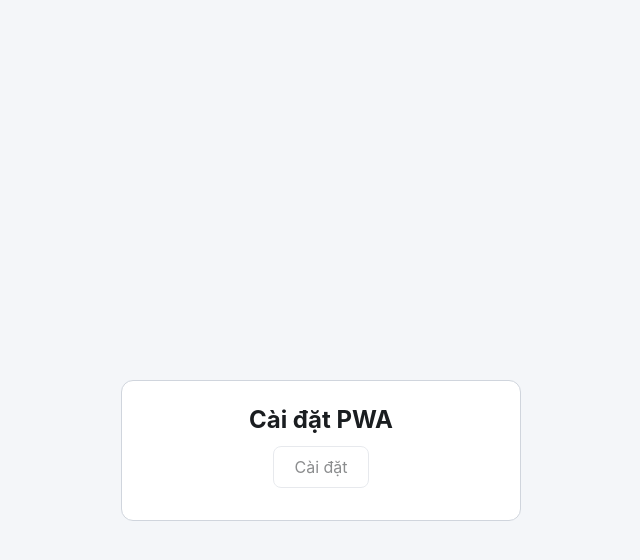
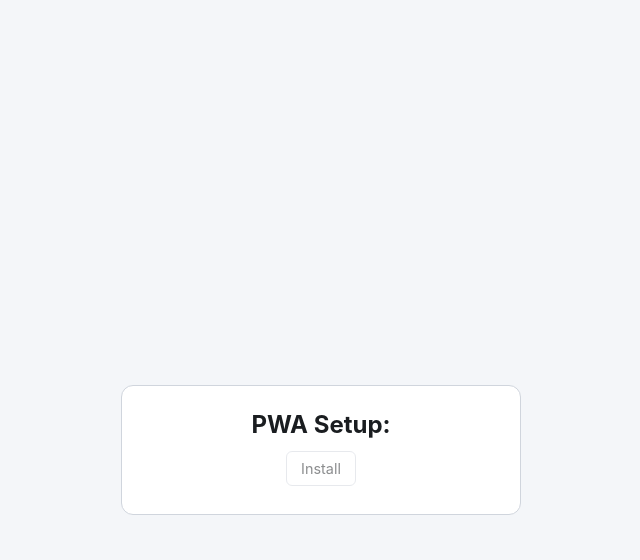
Before and after one commit to longhai/codes, a Jekyll site: the page _posts/2026-10-02-demo.html, which Jekyll copies as it is, in a window 1280 px wide. Shown: the top 560 px of the page, without its empty margins (319-959 px from the left). Built offline with Jekyll 4.4.1, drawn with Linux system fonts in a browser that asks for light colours; some of the changed lines change nothing that is shown.

Commit message:
Save: demo

```diff
--- a/_posts/2026-10-02-demo.html
+++ b/_posts/2026-10-02-demo.html
@@ -46,9 +46,9 @@
             background: var(--card-bg);
             border: 1px solid var(--card-border);
             color: var(--text-color);
-            padding: 10px 20px;
-            border-radius: 8px;
-            font-size: 1rem;
+            padding: 8px 14px;
+            border-radius: 6px;
+            font-size: .9rem;
             cursor: pointer;
             outline: 0;
             margin-top: 12px;
@@ -60,57 +60,69 @@
             color: #fff;
         }
         button:disabled { opacity: .5; cursor: not-allowed; }
-        #pwa-status-msg { font-size: 12px; color: #f44336; margin-top: 8px; }
+        #pwa-status-msg { font-size: 12px; color: #f44336; margin-top: 4px; text-align: center; }
     </style>
 </head>
 <body>
 
     <div class="container">
-        <h2>Cài đặt PWA</h2>
-        <button id="install">Cài đặt</button>
+        <h2 id="label-pwa">Cài đặt PWA:</h2>
+        <button id="install"></button>
         <div id="pwa-status-msg"></div>
     </div>
 
     <script>
-        const $ = id => document.getElementById(id);
+        const $ = i => document.getElementById(i);
+
+        // Khôi phục i18n chuẩn nguyên bản từ code gốc
+        const i18n = {
+            vi: { pwa: "Cài đặt PWA:", inst: "Cài đặt", installed: "Đã cài đặt" },
+            en: { pwa: "PWA Setup:", inst: "Install", installed: "Installed" }
+        };
+
         let installPrompt = null;
+        window.language = localStorage.getItem("language") || "auto";
 
-        // Hàm kiểm tra trạng thái cài đặt chuẩn theo logic gốc
-        function checkPwa() {
-            const isVi = (window.language === "vi" || (window.language === "auto" && navigator.language.startsWith("vi")));
-            const isStandalone = window.matchMedia('(display-mode: standalone)').matches || navigator.standalone;
-            const isMarkedInstalled = localStorage.getItem("pwa_installed") === "true";
-
-            // Điều kiện disable nút cài đặt:
-            // 1. Đang chạy trong môi trường app (standalone)
-            // 2. HOẶC đã có cờ pwa_installed trong localStorage VÀ trình duyệt không phát lại sự kiện kích hoạt cài đặt (installPrompt === null)
-            const isInstalled = isStandalone || (isMarkedInstalled && !installPrompt);
-
-            $("install").textContent = isInstalled ? "Đã cài đặt" : "Cài đặt";
-            $("install").disabled = isInstalled || !installPrompt;
+        // Cập nhật giao diện ngôn ngữ theo logic gốc
+        function updateUiLang(l) {
+            const d = (l === "vi" || (l === "auto" && navigator.language.startsWith("vi"))) ? i18n.vi : i18n.en;
+            if ($("label-pwa")) $("label-pwa").textContent = d.pwa;
+            checkPwa();
         }
 
-        // Khi trình duyệt phát hiện trang web có thể cài đặt làm PWA (Chưa được cài hoặc đã bị xóa cài đặt trước đó)
+        // Kiểm tra chính xác trạng thái cài đặt chuẩn từ mã gốc
+        function checkPwa() {
+            const isVi = (window.language === "vi" || (window.language === "auto" && navigator.language.startsWith("vi"))),
+                  st = window.matchMedia('(display-mode: standalone)').matches || navigator.standalone,
+                  mk = localStorage.getItem("pwa_installed") === "true";
+
+            // 1. Nếu đang mở app (standalone) HOẶC (đã đánh dấu installed TRONG localStorage VÀ không có installPrompt)
+            // -> Hiển thị "Đã cài đặt" và vô hiệu hóa nút
+            // 2. Ngược lại -> Hiển thị "Cài đặt" và chỉ bật nút khi trình duyệt cấp installPrompt
+            $("install").textContent = (st || (mk && !installPrompt)) ? (isVi ? i18n.vi.installed : i18n.en.installed) : (isVi ? i18n.vi.inst : i18n.en.inst);
+            $("install").disabled = st || (mk && !installPrompt) || !installPrompt;
+        }
+
+        // Sự kiện khi ứng dụng CHƯA ĐƯỢC CÀI ĐẶT (hoặc đã BỊ XÓA khỏi thiết bị)
         window.addEventListener("beforeinstallprompt", e => {
             e.preventDefault();
             installPrompt = e;
-
-            // Xóa cờ cài đặt cũ để cho phép cài lại ứng dụng mới
+            // Xóa cờ đánh dấu cài đặt cũ nếu ứng dụng đã bị gỡ bỏ để cho phép cài lại
             localStorage.removeItem("pwa_installed");
             checkPwa();
         });
 
-        // Khi ứng dụng hoàn tất quá trình cài đặt thành công
+        // Sự kiện khi ứng dụng ĐÃ ĐƯỢC CÀI ĐẶT THÀNH CÔNG
         window.addEventListener("appinstalled", () => {
             localStorage.setItem("pwa_installed", "true");
             installPrompt = null;
             checkPwa();
         });
 
-        // Đăng ký ngầm Manifest và Service Worker
+        // Tự động khởi tạo Manifest & Service Worker
         (() => {
             try {
-                const manifest = {
+                const m = {
                     name: "Web Application",
                     short_name: "WebApp",
                     start_url: location.href,
@@ -122,28 +134,26 @@
                         sizes: "192x192 512x512",
                         type: "image/svg+xml"
                     }]
-                };
-
-                const link = document.createElement("link");
-                link.rel = "manifest";
-                link.href = URL.createObjectURL(new Blob([JSON.stringify(manifest)], { type: "application/json" }));
-                document.head.appendChild(link);
+                }, l = document.createElement("link");
+                l.rel = "manifest";
+                l.href = URL.createObjectURL(new Blob([JSON.stringify(m)], { type: "application/json" }));
+                document.head.appendChild(l);
 
                 if ('serviceWorker' in navigator && location.protocol.startsWith('http')) {
-                    const swCode = "self.addEventListener('install',e=>self.skipWaiting());self.addEventListener('activate',e=>self.clients.claim());self.addEventListener('fetch',e=>e.respondWith(fetch(e.request)));";
-                    navigator.serviceWorker.register(URL.createObjectURL(new Blob([swCode], { type: "application/javascript" }))).catch(() => {});
+                    navigator.serviceWorker.register(URL.createObjectURL(new Blob(["self.addEventListener('install',e=>self.skipWaiting());self.addEventListener('activate',e=>self.clients.claim());self.addEventListener('fetch',e=>e.respondWith(fetch(e.request)));"], { type: "application/javascript" }))).catch(() => {});
                 }
             } catch (e) {}
-            checkPwa();
+
+            // Khởi tạo ngôn ngữ ban đầu
+            updateUiLang(window.language);
         })();
 
-        // Xử lý sự kiện khi nhấn nút Cài đặt
+        // Xử lý sự kiện click Cài đặt
         $("install").onclick = async () => {
             if (installPrompt) {
                 try {
                     installPrompt.prompt();
-                    const choice = await installPrompt.userChoice;
-                    if (choice?.outcome === 'accepted') {
+                    if ((await installPrompt.userChoice)?.outcome === 'accepted') {
                         localStorage.setItem("pwa_installed", "true");
                         installPrompt = null;
                         checkPwa();
@@ -152,7 +162,7 @@
                     $("pwa-status-msg").textContent = "Lỗi PWA: " + e.message;
                 }
             } else {
-                $("pwa-status-msg").textContent = "PWA yêu cầu môi trường HTTPS hoặc localhost.";
+                $("pwa-status-msg").textContent = (window.language === "en" || (window.language === "auto" && !navigator.language.startsWith("vi"))) ? "PWA requires HTTPS or localhost." : "PWA yêu cầu môi trường HTTPS/localhost.";
             }
         };
     </script>
```
